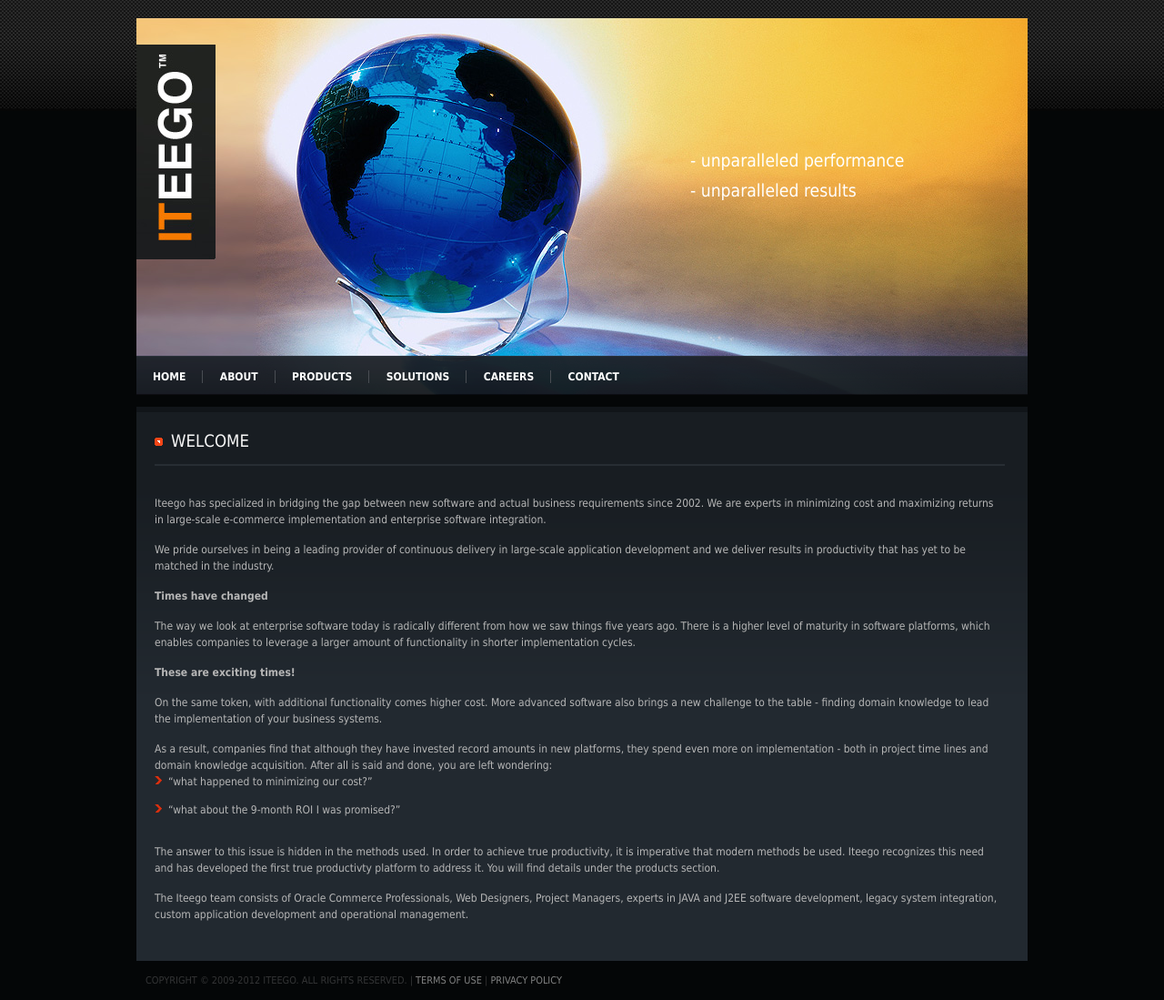
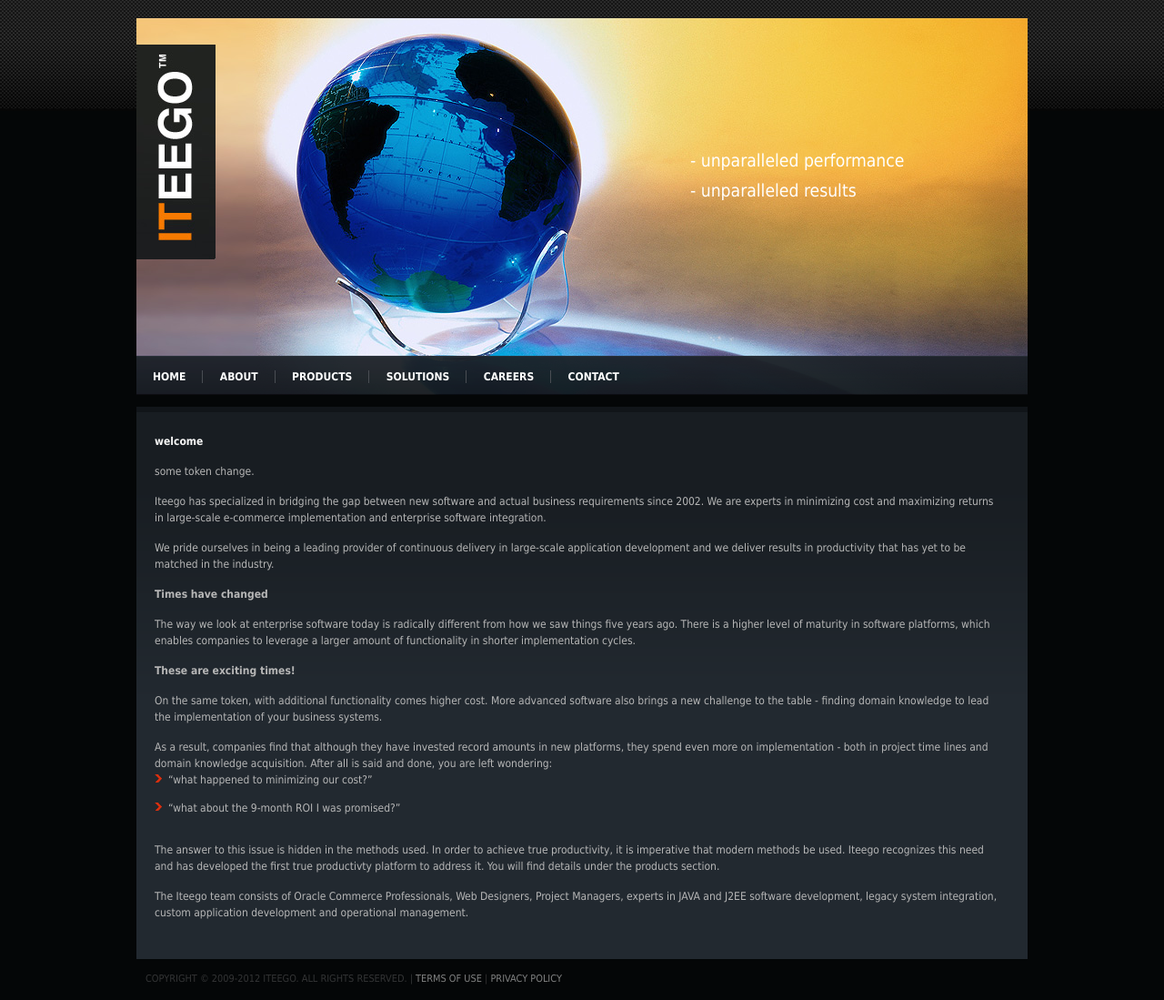
Before and after one commit to iteego/iteego.github.com, a Jekyll site: the page built from home.md, in a window 1280 px wide. Shown: the whole page at 91% size. Built offline with Jekyll 4.4.1, drawn with Linux system fonts in a browser that asks for light colours; our own code applies the rules of GitHub Pages for plain Markdown files.

Commit message:
adding a token change

```diff
--- a/home.md
+++ b/home.md
@@ -2,7 +2,9 @@
 layout: default
 ---
 
-## welcome
+### welcome
+
+some token change.
 
 Iteego has specialized in bridging the gap between new software and actual business requirements since 2002. We are experts in minimizing cost and maximizing returns in large-scale e-commerce implementation and enterprise software integration.
 
```
